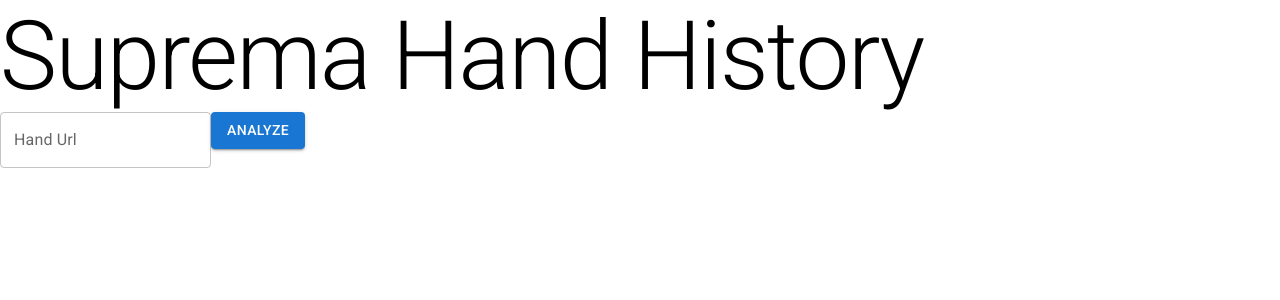
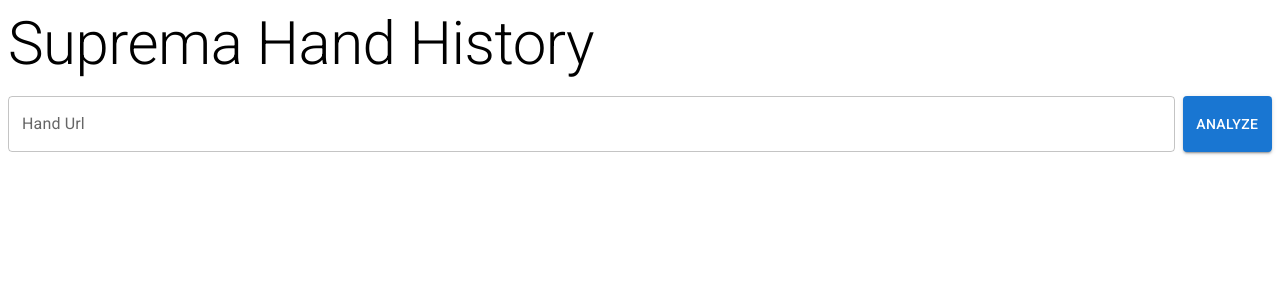
Before and after one commit to gknedo/hand-history, a React (Create React App) app: page / in a window 1280 px wide. Shown: the top 300 px of the page. Built offline with nearby package versions, Linux system fonts and the light colour scheme.

Commit message:
Add style for input

```diff
--- a/src/App.css
+++ b/src/App.css
@@ -1,38 +1,13 @@
-.App {
-  text-align: center;
+.main_body {
+  display: flex;
+  justify-content: center;
+  flex-direction: column;
+  padding: 8px;
 }
 
-.App-logo {
-  height: 40vmin;
-  pointer-events: none;
+.action_bar {
+  display: flex;
+  justify-content: center;
+  gap: 8px;
+  margin: 16px 0;
 }
-
-@media (prefers-reduced-motion: no-preference) {
-  .App-logo {
-    animation: App-logo-spin infinite 20s linear;
-  }
-}
-
-.App-header {
-  background-color: #282c34;
-  min-height: 100vh;
-  display: flex;
-  flex-direction: column;
-  align-items: center;
-  justify-content: center;
-  font-size: calc(10px + 2vmin);
-  color: white;
-}
-
-.App-link {
-  color: #61dafb;
-}
-
-@keyframes App-logo-spin {
-  from {
-    transform: rotate(0deg);
-  }
-  to {
-    transform: rotate(360deg);
-  }
-}
--- a/src/App.js
+++ b/src/App.js
@@ -1,6 +1,6 @@
 import './App.css';
 import { Button, TextField, Typography } from '@mui/material';
-import { useState } from 'react';
+import React, { useState } from 'react';
 
 const defaultData = {
   gameExtra: [{bigblind: 1}],
@@ -52,6 +52,8 @@
 
   const {name, playerCount, mttCurBlindLevel, mttprizecount} = data.matchExtra
   const handleClick = async (handURL) => {
+    if(!handURL || handURL.length === 0) return;
+    console.log(handURL);
     setIsLoading(true);
 
     try {
@@ -74,18 +76,21 @@
   };
 
   return (
-    <div>
-      <Typography variant="h1">
+    <div className='main_body'>
+      <Typography variant="h2">
         Suprema Hand History
       </Typography>
+      <div className='action_bar'>
         <TextField
           id="url-text"
           label="Hand Url"
           value={currentUrl}
           onChange={(e) => setCurrentUrl(e.target.value)}
+          fullWidth
         />
         <Button variant="contained" onClick={() => handleClick(currentUrl)}>Analyze</Button>
 
+      </div>
       <Typography variant="body1">{name}</Typography>
       {data.gameExtra.map((event) => renderGameExtra(event, bb))}
 
```
Lines whose indentation alone changed are shown as unchanged.
